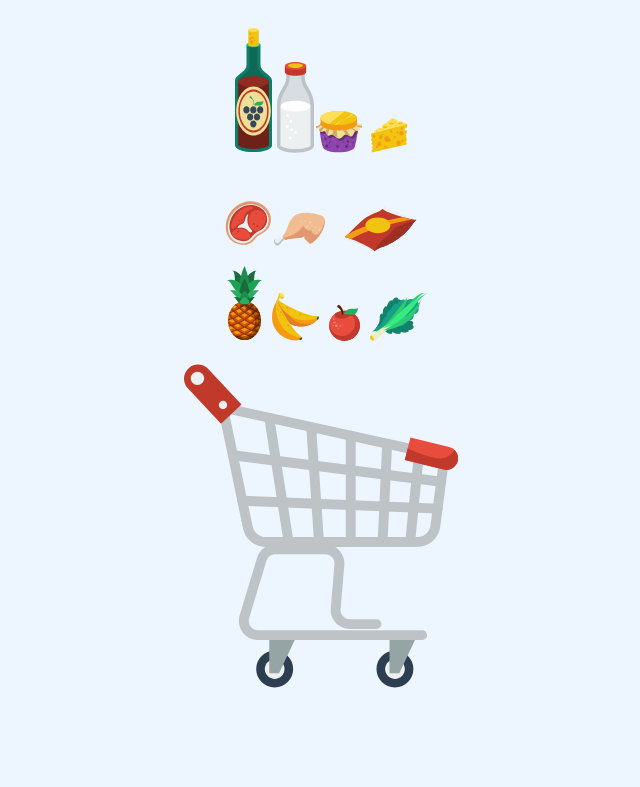
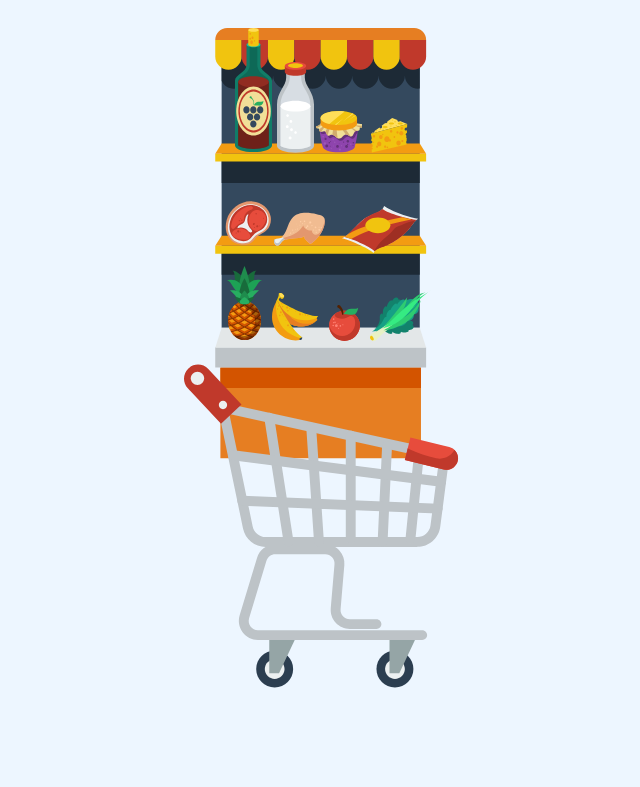
Before and after one commit to kamen-raven/YaCrowdTesting, a plain HTML site: page index.html in a window 1280 px wide. Shown: the whole page, without its empty margins (319-959 px from the left). Drawn offline with Linux system fonts and the light colour scheme; the site is published under a folder, as on GitHub Pages, so addresses that start at the root find nothing.

Commit message:
Update showcase.css

```diff
--- a/style/elements/showcase.css
+++ b/style/elements/showcase.css
@@ -5,7 +5,7 @@
 }
 
 .showcase__image {
-  background-image: url('/images/Showcase.svg');
+  background-image: url('../../images/Showcase.svg');
   background-size: contain;
   background-repeat: no-repeat;
   background-position: center;
```
